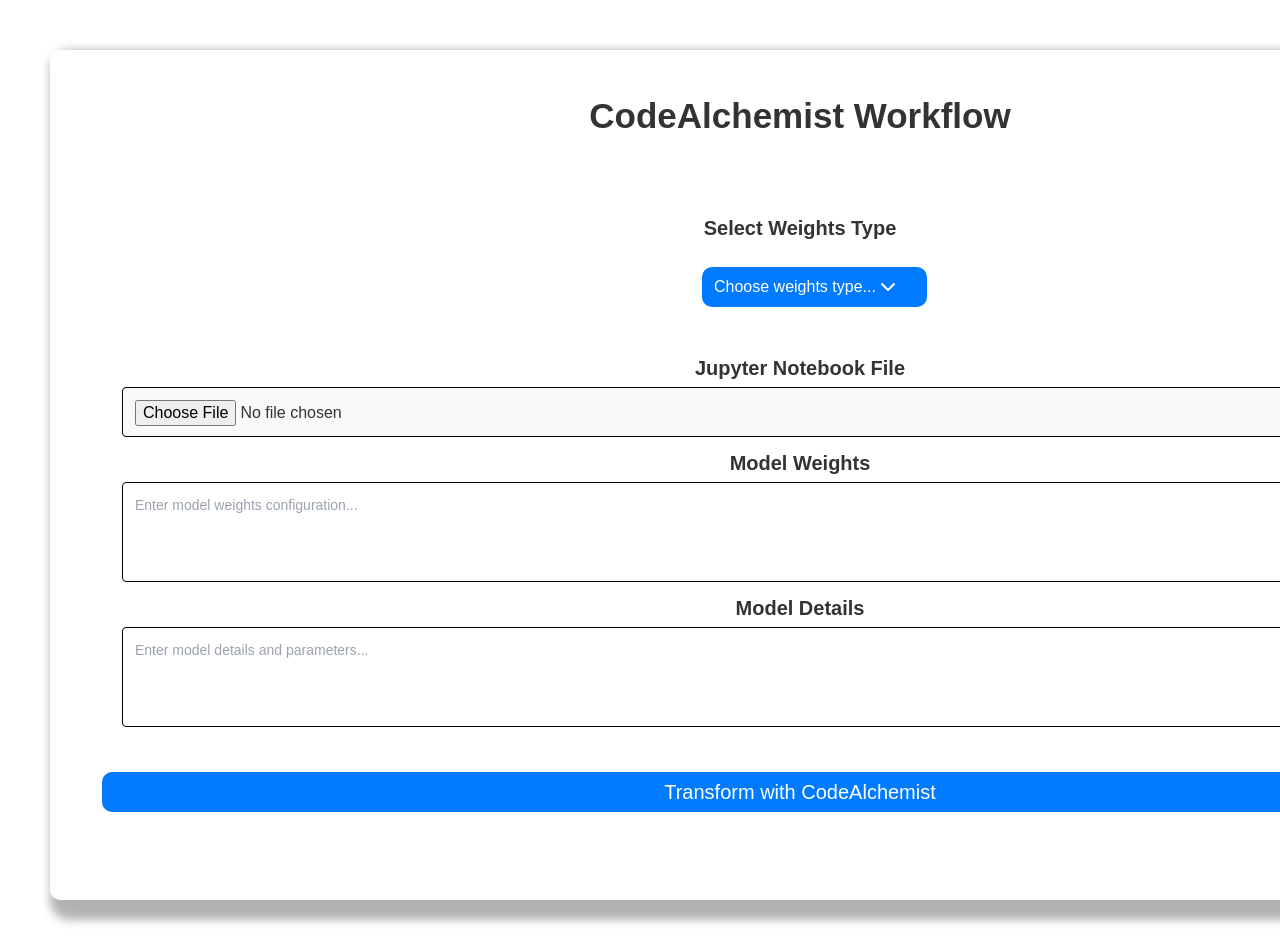
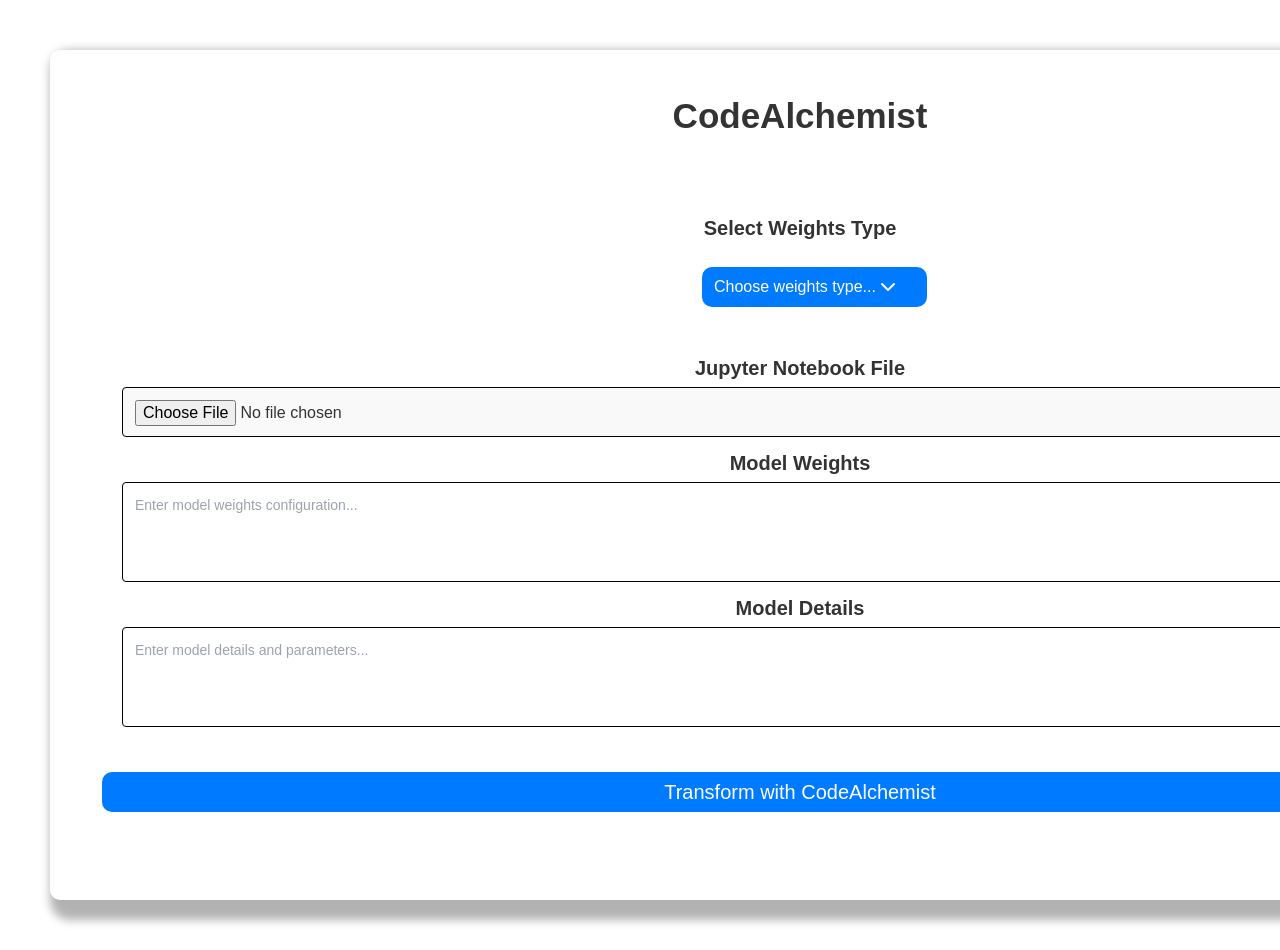
Before and after one commit to Shuaib21803/CodeAlchemist, a Next.js app in the folder code-alchemist/: page / in a window 1280 px wide. Shown: the top 950 px of the page. Built offline with nearby package versions, Linux system fonts and the light colour scheme.

Commit message:
Missed some small changes

```diff
--- a/code-alchemist/@/components/ui/code-alchemist.tsx
+++ b/code-alchemist/@/components/ui/code-alchemist.tsx
@@ -50,7 +50,7 @@ const CodeAlchemist = () => {
       <Card className="card">
         <CardHeader>
           <CardTitle className="head">
-            CodeAlchemist Workflow
+            CodeAlchemist
           </CardTitle>
         </CardHeader>
         <CardContent>
--- a/code-alchemist/app/layout.tsx
+++ b/code-alchemist/app/layout.tsx
@@ -14,7 +14,7 @@ import "./globals.css";
 // });
 
 export const metadata: Metadata = {
-  title: "Create Next App",
+  title: "CodeAlchemist",
   description: "Generated by create next app",
 };
 
```
